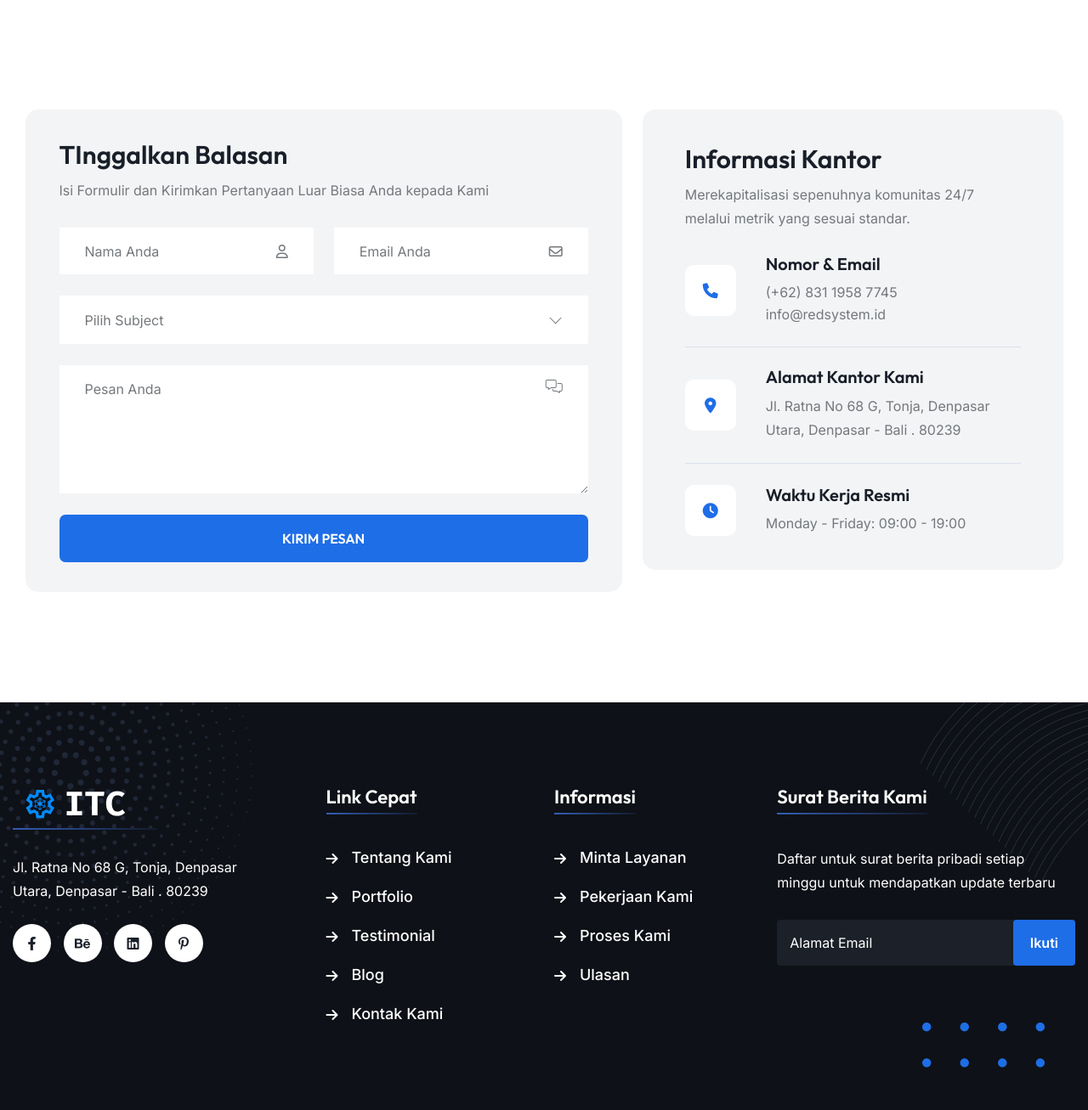
After one commit to Valifer13/information-technology-company, a PHP site: page /contact.php in a window 1280 px wide. The commit adds this page. Shown: the part 451-1758 px from the top of the page at 85% size. Run offline with PHP 8.4, Linux system fonts and the light colour scheme; some libraries are stand-ins or nearby versions.

```diff
--- a/about.php
+++ b/about.php
@@ -118,7 +118,7 @@ include 'assets/inc/SubFooter.php';
                         <div class="feature-content">
                             <h3 class="title">Konsultasi Bisnis</h3>
                             <p>Kami membantu merumuskan strategi bisnis yang efektif dan disesuaikan untuk meningkatkan efisiensi dan profitabilitas.</p>
-                            <a href="service-details.html" class="read-more">Baca Detail<i class="fa-regular fa-arrow-right"></i></a>
+                            <a href="service-details.php" class="read-more">Baca Detail<i class="fa-regular fa-arrow-right"></i></a>
                         </div>
                     </div>
                 </div>
@@ -129,7 +129,7 @@ include 'assets/inc/SubFooter.php';
                         <div class="feature-content">
                             <h3 class="title">Pendekatan Klien-Sentris</h3>
                             <p>Kami fokus pada memahami kebutuhan klien dan memberikan solusi yang dipersonalisasi untuk mencapai hasil yang optimal.</p>
-                            <a href="service-details.html" class="read-more">Baca Detail<i class="fa-regular fa-arrow-right"></i></a>
+                            <a href="service-details.php" class="read-more">Baca Detail<i class="fa-regular fa-arrow-right"></i></a>
                         </div>
                     </div>
                 </div>
@@ -140,7 +140,7 @@ include 'assets/inc/SubFooter.php';
                         <div class="feature-content">
                             <h3 class="title">Teknologi Terkini</h3>
                             <p>Kami memanfaatkan teknologi terbaru untuk memastikan bahwa layanan kami tetap relevan dan efektif dalam memenuhi kebutuhan klien.</p>
-                            <a href="service-details.html" class="read-more">Baca Detail<i class="fa-regular fa-arrow-right"></i></a>
+                            <a href="service-details.php" class="read-more">Baca Detail<i class="fa-regular fa-arrow-right"></i></a>
                         </div>
                     </div>
                 </div>
--- /dev/null
+++ b/contact.php
@@ -0,0 +1,136 @@
+<?php
+
+include 'assets/inc/SubHeader.php';
+include 'assets/inc/PageHeader.php';
+include 'assets/inc/SubFooter.php';
+
+?>
+<!DOCTYPE html>
+<html lang="en">
+
+<head>
+    <meta charset="UTF-8">
+    <meta name="viewport" content="width=device-width, initial-scale=1.0">
+    <title>Kontak</title>
+
+    <!-- Icon -->
+    <link rel="shortcut icon" type="image/x-icon" href="assets/img/favicon.png">
+
+    <!-- CSS here -->
+    <link rel="stylesheet" href="assets/css/bootstrap.min.css">
+    <link rel="stylesheet" href="assets/css/fontawesome.min.css">
+    <link rel="stylesheet" href="assets/css/venobox.min.css">
+    <link rel="stylesheet" href="assets/css/animate.min.css">
+    <link rel="stylesheet" href="assets/css/keyframe-animation.css">
+    <link rel="stylesheet" href="assets/css/daterangepicker.css">
+    <link rel="stylesheet" href="assets/css/odometer.min.css">
+    <link rel="stylesheet" href="assets/css/nice-select.css">
+    <link rel="stylesheet" href="assets/css/swiper.min.css">
+    <link rel="stylesheet" href="assets/css/main.css">
+</head>
+
+<body>
+    <?= $SubHeader ?>
+    <?= PageHeader("Kontak Kami", "Kontak") ?>
+    <!-- Content Start -->
+
+    <section class="contact-section pt-130 pb-130">
+        <div class="container">
+            <div class="row gy-lg-0 gy-5">
+                <div class="col-lg-7">
+                    <div class="blog-contact-form">
+                        <h2 class="title mb-0">TInggalkan Balasan</h2>
+                        <p class="mb-30 mt-10">Isi Formulir dan Kirimkan Pertanyaan Luar Biasa Anda kepada Kami</p>
+                        <div class="request-form">
+                            <form action="https://html.rrdevs.net/bizan/mail.php" method="post" id="ajax_contact" class="form-horizontal">
+                                <div class="form-group row">
+                                    <div class="col-md-6">
+                                        <div class="form-item">
+                                            <input type="text" id="fullname" name="fullname" class="form-control" placeholder="Nama Anda">
+                                            <div class="icon"><i class="fa-regular fa-user"></i></div>
+                                        </div>
+                                    </div>
+                                    <div class="col-md-6">
+                                        <div class="form-item">
+                                            <input type="email" id="email" name="email" class="form-control" placeholder="Email Anda">
+                                            <div class="icon"><i class="fa-sharp fa-regular fa-envelope"></i></div>
+                                        </div>
+                                    </div>
+                                </div>
+                                <div class="form-group row">
+                                    <div class="col-md-12">
+                                        <div class="form-item">
+                                            <div class="nice-select select-control form-control country" tabindex="0"><span class="current">Pilih Subject</span>
+                                                <ul class="list">
+                                                    <li data-value="" class="option selected focus">Pilih Subject</li>
+                                                    <li data-value="vdt" class="option">Rencana Satu</li>
+                                                    <li data-value="can" class="option">Rencana Dua</li>
+                                                    <li data-value="uk" class="option">Rencana Tiga</li>
+                                                </ul>
+                                            </div>
+                                        </div>
+                                    </div>
+                                </div>
+                                <div class="form-group row">
+                                    <div class="col-md-12">
+                                        <div class="form-item message-item">
+                                            <textarea id="message" name="message" cols="30" rows="5" class="form-control address" placeholder="Pesan Anda"></textarea>
+                                            <div class="icon"><i class="fa-light fa-messages"></i></div>
+                                        </div>
+                                    </div>
+                                </div>
+                                <div class="submit-btn">
+                                    <button id="submit" class="bz-primary-btn" type="submit">Kirim Pesan</button>
+                                </div>
+                            </form>
+                        </div>
+                    </div>
+                </div>
+                <div class="col-lg-5 col-md-12">
+                    <div class="contact-content">
+                        <div class="contact-top">
+                            <h3 class="title">Informasi Kantor</h3>
+                            <p>Merekapitalisasi sepenuhnya komunitas 24/7 melalui metrik yang sesuai standar.</p>
+                        </div>
+                        <div class="contact-list">
+                            <div class="list-item">
+                                <div class="icon">
+                                    <i class="fa-sharp fa-solid fa-phone"></i>
+                                </div>
+                                <div class="content">
+                                    <h4 class="title">Nomor & Email</h4>
+                                    <span><a href="tel:+6219587745">(+62) 831 1958 7745</a></span>
+                                    <span><a href="mailto:info@redsystem.id">info@redsystem.id</a></span>
+                                </div>
+                            </div>
+                            <div class="list-item">
+                                <div class="icon">
+                                    <i class="fa-sharp fa-solid fa-location-dot"></i>
+                                </div>
+                                <div class="content">
+                                    <h4 class="title">Alamat Kantor Kami</h4>
+                                    <p>Jl. Ratna No 68 G, Tonja, Denpasar Utara, Denpasar - Bali . 80239</p>
+                                </div>
+                            </div>
+                            <div class="list-item">
+                                <div class="icon">
+                                    <i class="fa-sharp fa-solid fa-clock"></i>
+                                </div>
+                                <div class="content">
+                                    <h4 class="title">Waktu Kerja Resmi</h4>
+                                    <span>Monday - Friday: 09:00 - 19:00</span>
+                                </div>
+                            </div>
+                        </div>
+                    </div>
+                </div>
+            </div>
+        </div>
+    </section>
+    <!-- ./ contact-section -->
+
+    <!-- Content End -->
+    <?= $SubFooter ?>
+</body>
+
+</html>
--- a/pricing.php
+++ b/pricing.php
@@ -118,7 +118,7 @@ include 'assets/inc/SubFooter.php';
                         <div class="feature-content">
                             <h3 class="title">Konsultasi Bisnis</h3>
                             <p>Kami membantu merumuskan strategi bisnis yang efektif dan disesuaikan untuk meningkatkan efisiensi dan profitabilitas.</p>
-                            <a href="service-details.html" class="read-more">Baca Detail<i class="fa-regular fa-arrow-right"></i></a>
+                            <a href="service-details.php" class="read-more">Baca Detail<i class="fa-regular fa-arrow-right"></i></a>
                         </div>
                     </div>
                 </div>
@@ -129,7 +129,7 @@ include 'assets/inc/SubFooter.php';
                         <div class="feature-content">
                             <h3 class="title">Pendekatan Klien-Sentris</h3>
                             <p>Kami fokus pada memahami kebutuhan klien dan memberikan solusi yang dipersonalisasi untuk mencapai hasil yang optimal.</p>
-                            <a href="service-details.html" class="read-more">Baca Detail<i class="fa-regular fa-arrow-right"></i></a>
+                            <a href="service-details.php" class="read-more">Baca Detail<i class="fa-regular fa-arrow-right"></i></a>
                         </div>
                     </div>
                 </div>
@@ -140,7 +140,7 @@ include 'assets/inc/SubFooter.php';
                         <div class="feature-content">
                             <h3 class="title">Teknologi Terkini</h3>
                             <p>Kami memanfaatkan teknologi terbaru untuk memastikan bahwa layanan kami tetap relevan dan efektif dalam memenuhi kebutuhan klien.</p>
-                            <a href="service-details.html" class="read-more">Baca Detail<i class="fa-regular fa-arrow-right"></i></a>
+                            <a href="service-details.php" class="read-more">Baca Detail<i class="fa-regular fa-arrow-right"></i></a>
                         </div>
                     </div>
                 </div>
```
Also changed, not shown: blog.php (+6 -6 lines), index.php (+28 -28 lines).
